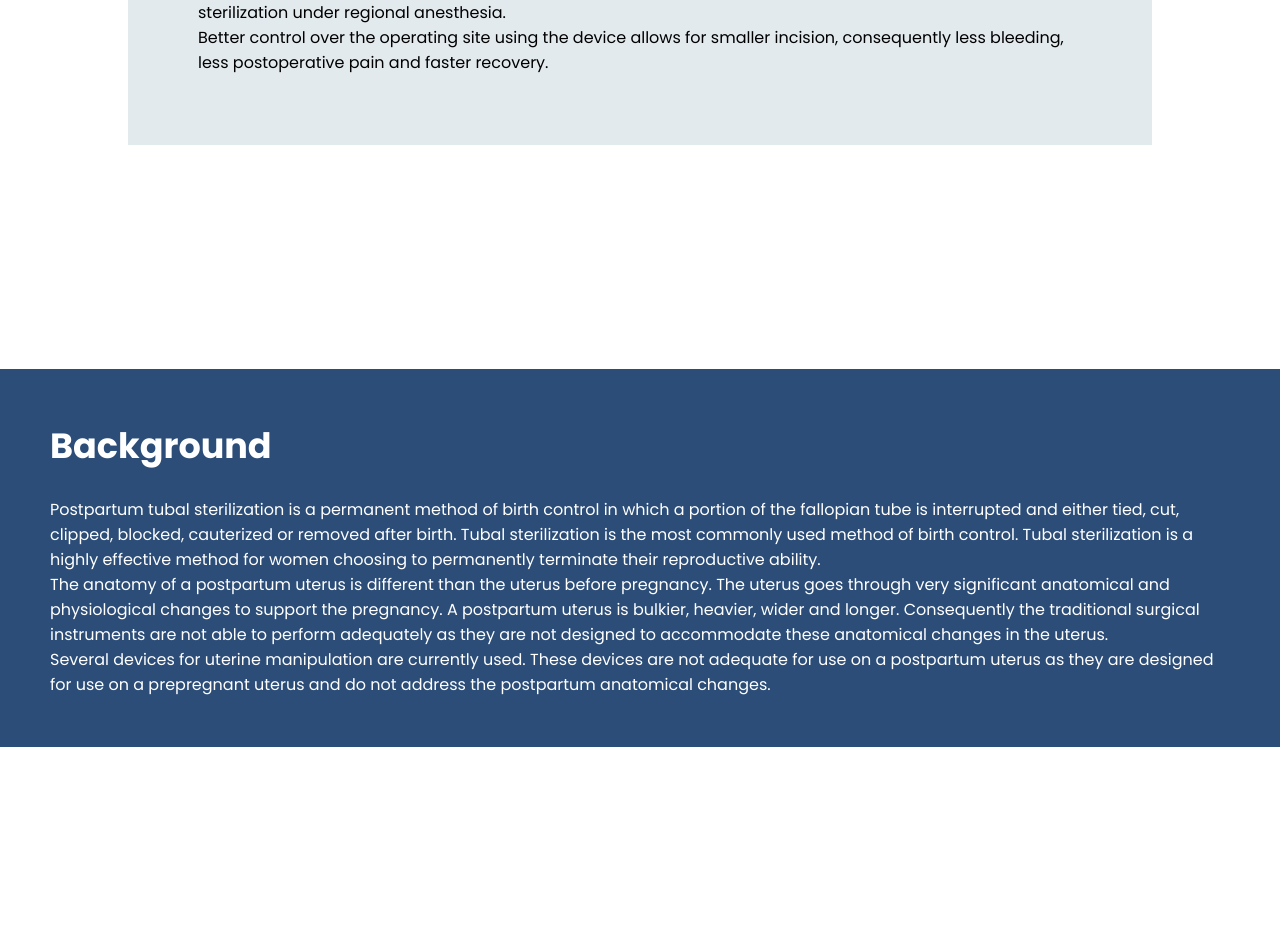
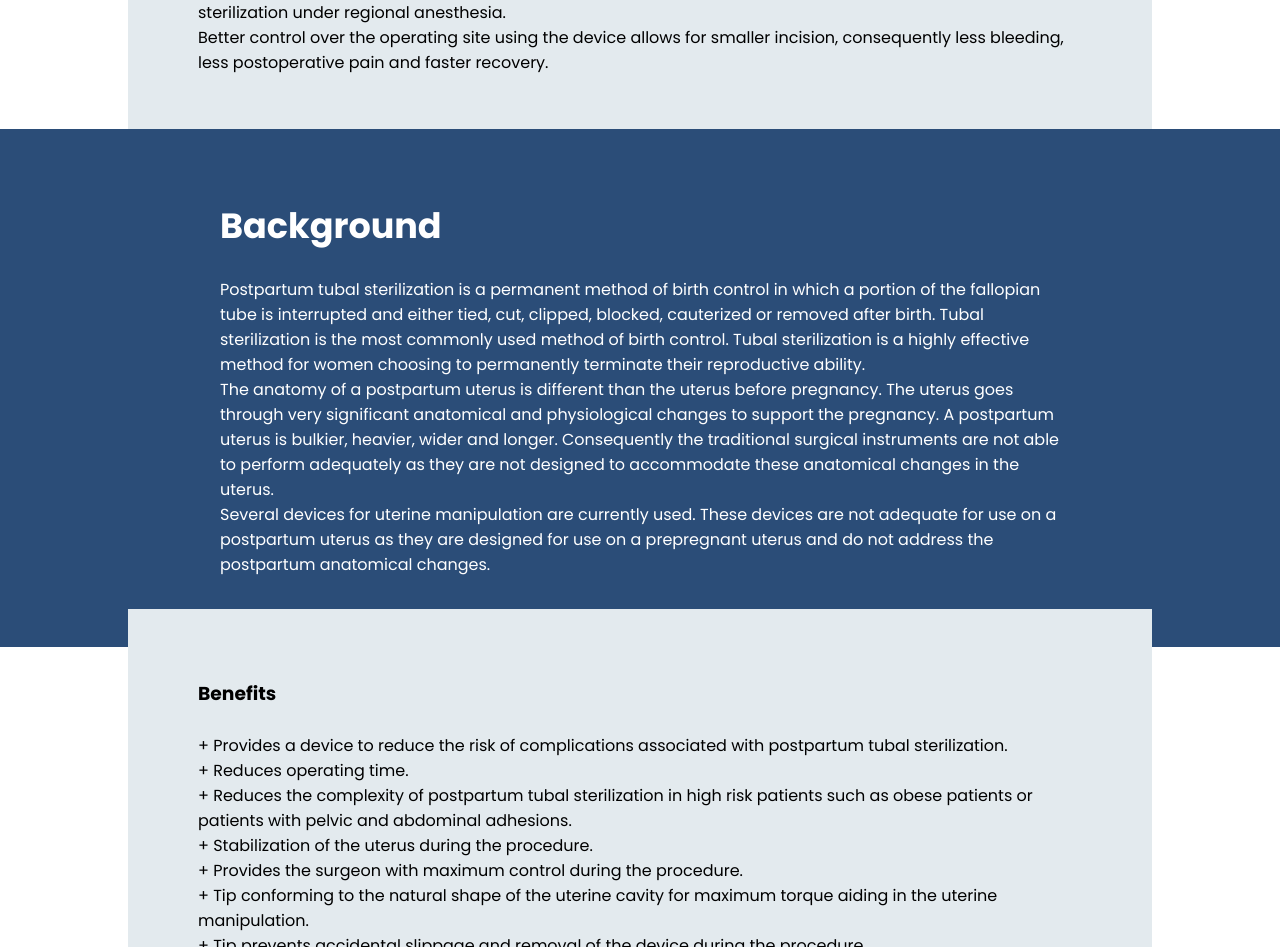
Before and after one commit to omelchenkoigor8388/test_001, a plain HTML site: page index.html in a window 1280 px wide. Shown: the part 1223-2170 px from the top of the page. Drawn offline with nearby package versions, Linux system fonts and the light colour scheme.

Commit message:
Add files via upload

```diff
--- a/style.css
+++ b/style.css
@@ -109,7 +109,7 @@ header ul li a:hover:before{
     position: absolute;
     width: 100%;
     height: max-content;
-    top: 165%;
+    top: 169%;
     padding: 70px 220px;
     color: rgb(255, 255, 255);
     background-color: #2b4d78;
@@ -122,7 +122,7 @@ header ul li a:hover:before{
     position: absolute;
     width: 80%;
     height: max-content;
-    top: 225%;
+    top: 229%;
     left: 10%;
     padding: 70px;
     color: rgb(0, 0, 0);
@@ -133,7 +133,7 @@ footer{
     position: absolute;
     width: 100%;
     height: max-content;
-    top: 275%;
+    top: 280%;
     text-align: center;
     color: rgb(255, 255, 255);
     background-color: #3a3a3a;
@@ -314,7 +314,7 @@ footer{
         top: 396%;
     }
 }
-@media(min-width: 376px){
+@media(width: 375px){
     .background{
         padding: 50px;
         top: 199%;
```
